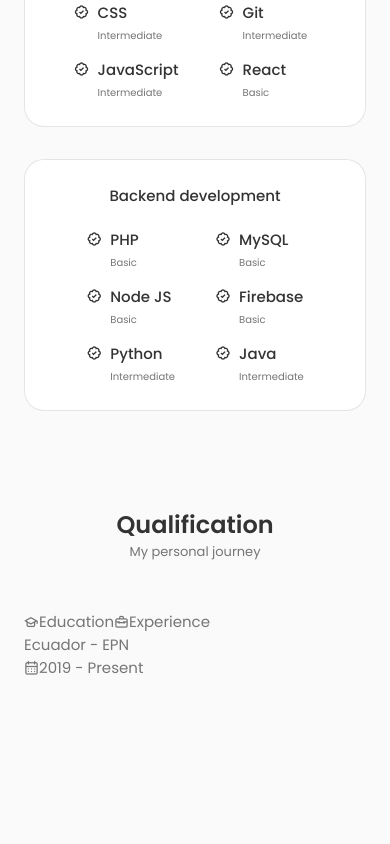
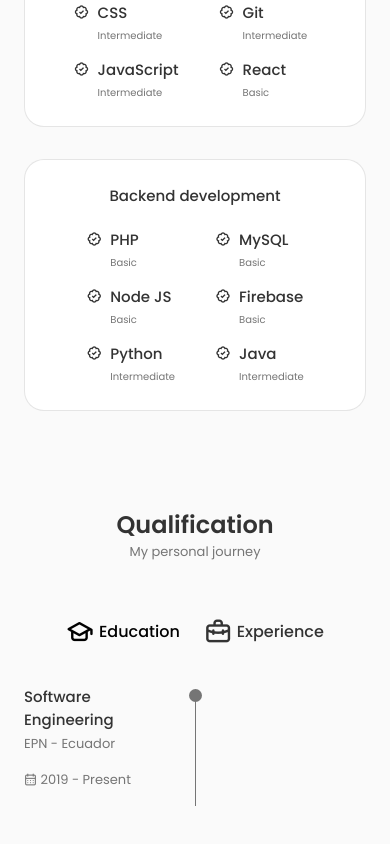
Before and after one commit to jonap22/personal-portfolio, a React (Create React App) app: page / in a window 390 px wide. Shown: the part 1915-2759 px from the top of the page. Before the commit the page ends 2706 px from the top, so only its background shows below. Built offline with nearby package versions, Linux system fonts and the light colour scheme.

Commit message:
Feat: Qualification component
Qualification component has been added to the webpage. The qualification folder was created. Inside the folder the Qualification.jsx file has been added alongside the stylesheet

```diff
--- a/src/components/qualification/Qualification.jsx
+++ b/src/components/qualification/Qualification.jsx
@@ -1,7 +1,13 @@
-import React from 'react'
+import React, { useState } from 'react'
 import "./qualification.css"
 
 const Qualification = () => {
+    const [toggleState, setToggleState] = useState(1);
+
+    const toggleTab = (index) => {
+        setToggleState(index);
+    };
+
     return (
         <section className="qualification section" id="qualification">
             <h2 className="section__title">Qualification</h2>
@@ -9,34 +15,139 @@
 
             <div className="qualification__container container">
                 <div className="qualification__tabs">
-                <div className="qualification__button qualification__active button--flex">
+                    <div
+                        className={
+                            toggleState === 1
+                                ? "qualification__button qualification__active button--flex"
+                                : "qualification__button button--flex"
+                        }
+                        onClick={() => toggleTab(1)}
+                    >
                         <i className="uil uil-graduation-cap qualification__icon"></i>
                         Education
                     </div>
 
-                <div className="qualification__button button--flex">
+                    <div
+                        className={
+                            toggleState === 2
+                                ? "qualification__button qualification__active button--flex"
+                                : "qualification__button button--flex"
+                        }
+                        onClick={() => toggleTab(2)}
+                    >
                         <i className="uil uil-briefcase-alt qualification__icon"></i>
                         Experience
                     </div>
                 </div>
                 <div className="qualification__sections">
-                <div className="qualification__content">
+                    <div
+                        className={
+                            toggleState === 1
+                                ? "qualification__content qualification__content-active"
+                                : "qualification__content"
+                        }
+                    >
                         <div className="qualification__data">
                             <div>
                                 <h3 className="qualification__title">
-
+                                    Software Engineering
                                 </h3>
                                 <span className="qualification__subtitle">
-                                Ecuador - EPN
+                                    EPN - Ecuador
                                 </span>
                                 <div className="qualification__calendar">
-                                <i className="uil uil-calendar-alt"></i>
-                                2019 - Present
+                                    <i className="uil uil-calendar-alt"></i>  2019 - Present
                                 </div>
                             </div>
 
                             <div>
+                                <span className="qualification__rounder">
 
+                                </span>
+                                <span className="qualification__line">
+
+                                </span>
+                            </div>
+                        </div>
+                    </div>
+
+                    <div
+                        className={
+                            toggleState === 2
+                                ? "qualification__content qualification__content-active"
+                                : "qualification__content"
+                        }
+                    >
+                        <div className="qualification__data">
+                            <div>
+                                <h3 className="qualification__title">
+                                    Teaching Assistant
+                                </h3>
+                                <span className="qualification__subtitle">
+                                    EPN - Ecuador
+                                </span>
+                                <div className="qualification__calendar">
+                                    <i className="uil uil-calendar-alt"></i>  Jun 2022 - Sep 2022
+                                </div>
+                            </div>
+
+                            <div>
+                                <span className="qualification__rounder">
+
+                                </span>
+                                <span className="qualification__line">
+
+                                </span>
+                            </div>
+                        </div>
+
+                        <div className="qualification__data">
+                            <div>
+
+                            </div>
+
+                            <div>
+                                <span className="qualification__rounder">
+
+                                </span>
+                                <span className="qualification__line">
+
+                                </span>
+                            </div>
+
+                            <div>
+                                <h3 className="qualification__title">
+                                    Computer Laboratory Assistant
+                                </h3>
+                                <span className="qualification__subtitle">
+                                    EPN - Ecuador
+                                </span>
+                                <div className="qualification__calendar">
+                                    <i className="uil uil-calendar-alt"></i>  Apr 2022 - Apr 2023
+                                </div>
+                            </div>
+                        </div>
+
+                        <div className="qualification__data">
+                            <div>
+                                <h3 className="qualification__title">
+                                    Cybersecurity Intern
+                                </h3>
+                                <span className="qualification__subtitle">
+                                    Fextor - Ecuador
+                                </span>
+                                <div className="qualification__calendar">
+                                    <i className="uil uil-calendar-alt"></i>  Dec 2022 - Present
+                                </div>
+                            </div>
+
+                            <div>
+                                <span className="qualification__rounder">
+
+                                </span>
+                                <span className="qualification__line">
+
+                                </span>
                             </div>
                         </div>
                     </div>
--- a/src/components/qualification/qualification.css
+++ b/src/components/qualification/qualification.css
@@ -0,0 +1,115 @@
+.qualification__container {
+    max-width: 768px;
+}
+
+.qualification__tabs {
+    display: flex;
+    justify-content: center;
+    margin-bottom: var(--mb-2);
+}
+
+.qualification__button {
+    font-size: var(--h3-font-size);
+    font-weight: var(--font-medium);
+    color: var(--title-color);
+    margin: 0 var(--mb-1);
+    cursor: pointer;
+}
+
+.qualification__button:hover {
+    color: var(--title-color-dark);
+}
+
+.qualification__icon {
+    font-size: 1.8rem;
+    margin-right: var(--mb-0-25);
+}
+
+.qualification__active {
+    color: var(--title-color-dark);
+}
+
+.qualification__sections {
+    display: grid;
+    grid-template-columns: 0.5fr;
+    justify-content: center;
+}
+
+.qualification__content {
+    display: none;
+}
+
+.qualification__content-active {
+    display: block;
+}
+
+.qualification__data {
+    display: grid;
+    grid-template-columns: 1fr max-content 1fr;
+    column-gap: 1.5rem;
+}
+
+.qualification__title {
+    font-size: var(--normal-font-size);
+    font-weight: var(--font-medium);
+}
+
+.qualification__subtitle {
+    display: inline-block;
+    font-size: var(--small-font-size);
+    margin-bottom: var(--mb-1);
+}
+
+.qualification__calendar {
+    font-size: var(--small-font-size);
+}
+
+.qualification__rounder {
+    display: inline-block;
+    width: 13px;
+    height: 13px;
+    background-color: var(--text-color);
+    border-radius: 50%;
+}
+
+.qualification__line {
+    display: block;
+    width: 1px;
+    height: 100%;
+    background-color: var(--text-color);
+    transform: translate(6px, -7px);
+}
+
+/* BREAKPOINTS */
+/* For large devices */
+@media screen and (max-width: 992px) {
+    .qualification__container {
+        margin-left: auto;
+        margin-right: auto;
+    }
+}
+
+/* For medium devices */
+@media screen and (max-width: 768px) {
+    .qualification__container {
+        margin-left: var(--mb-1-5);
+        margin-right: var(--mb-1-5);
+    }
+}
+
+@media screen and (max-width: 576px) {
+    .qualification__sections {
+        grid-template-columns: initial;
+    }
+
+    .qualification__button {
+        margin: 0 var(--mb-0-75);
+    }
+}
+
+/* For small devices */
+@media screen and (max-width: 350px) {
+    .qualification__data {
+        gap: 0.5rem;
+    }
+}
```
Lines whose indentation alone changed are shown as unchanged.
